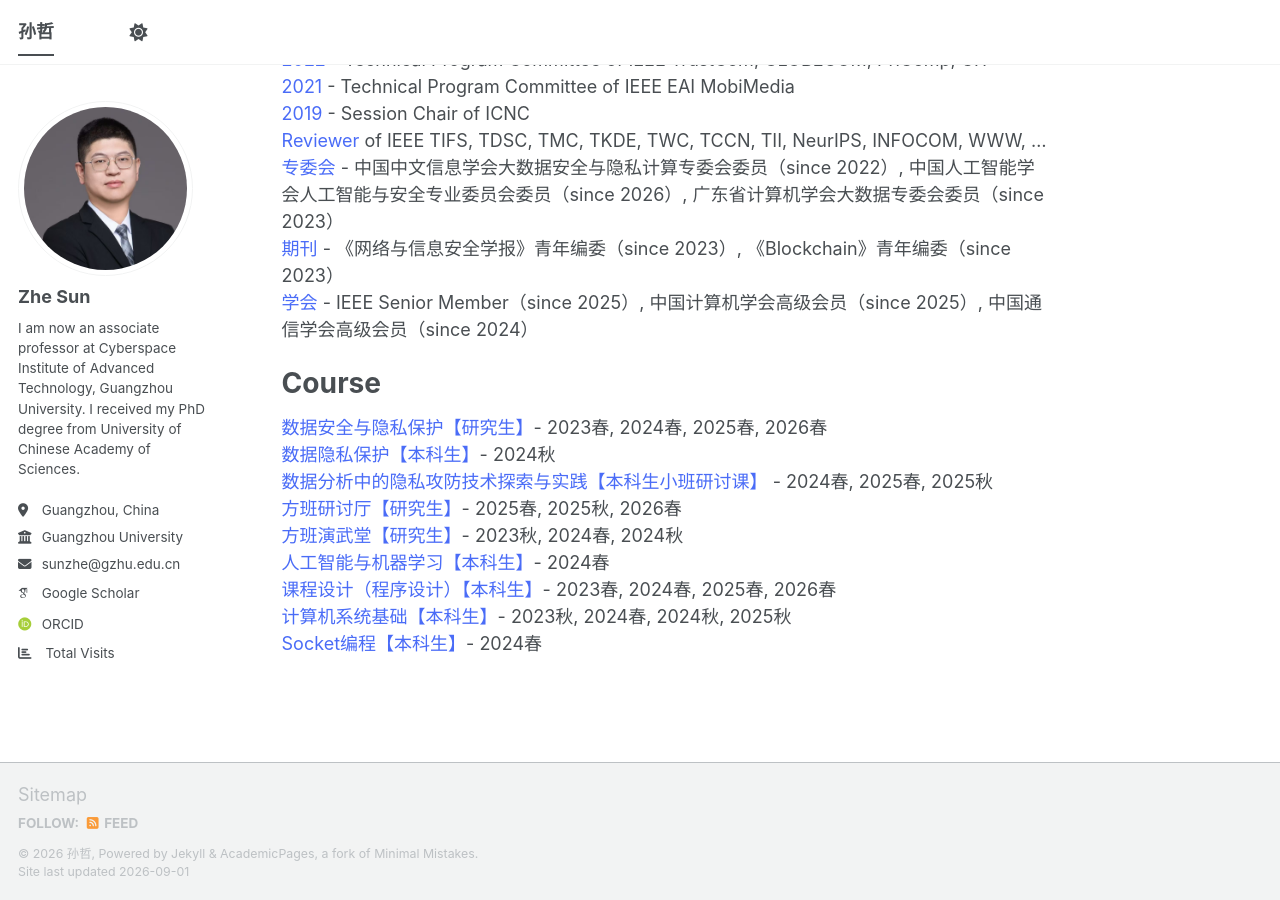
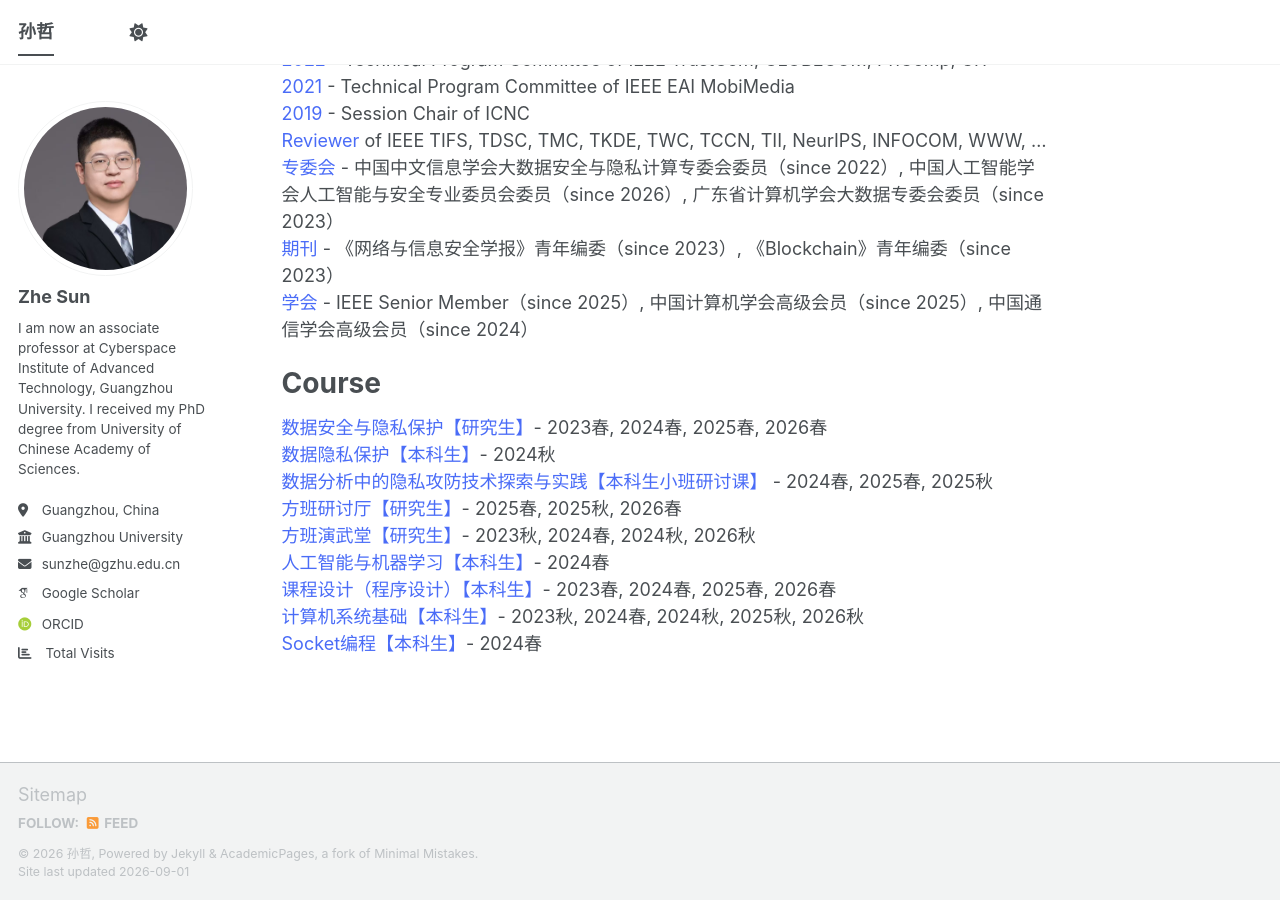
Before and after one commit to ZheSun208/ZheSun208.github.io, a Jekyll site: the page built from _pages/about.md, in a window 1280 px wide and 900 px high, scrolled down 2771 px. Built offline with Jekyll 4.4.1, drawn with Linux system fonts in a browser that asks for light colours; some web fonts are replaced; a script bundle is joined from its source files by our own code; library files that are not in the unit come from our copies; comment, search, counter and statistics services are not loaded.

Commit message:
Update about.md

```diff
--- a/_pages/about.md
+++ b/_pages/about.md
@@ -94,8 +94,8 @@ Course
 <span style="color:#4a6cf7;">数据隐私保护【本科生】</span>- 2024秋
 <span style="color:#4a6cf7;">数据分析中的隐私攻防技术探索与实践【本科生小班研讨课】</span> - 2024春, 2025春, 2025秋
 <span style="color:#4a6cf7;">方班研讨厅【研究生】</span>- 2025春, 2025秋, 2026春
-<span style="color:#4a6cf7;">方班演武堂【研究生】</span>- 2023秋, 2024春, 2024秋
+<span style="color:#4a6cf7;">方班演武堂【研究生】</span>- 2023秋, 2024春, 2024秋, 2026秋
 <span style="color:#4a6cf7;">人工智能与机器学习【本科生】</span>- 2024春
 <span style="color:#4a6cf7;">课程设计（程序设计）【本科生】</span>- 2023春, 2024春, 2025春, 2026春
-<span style="color:#4a6cf7;">计算机系统基础【本科生】</span>- 2023秋, 2024春, 2024秋, 2025秋
+<span style="color:#4a6cf7;">计算机系统基础【本科生】</span>- 2023秋, 2024春, 2024秋, 2025秋, 2026秋
 <span style="color:#4a6cf7;">Socket编程【本科生】</span>- 2024春
```
